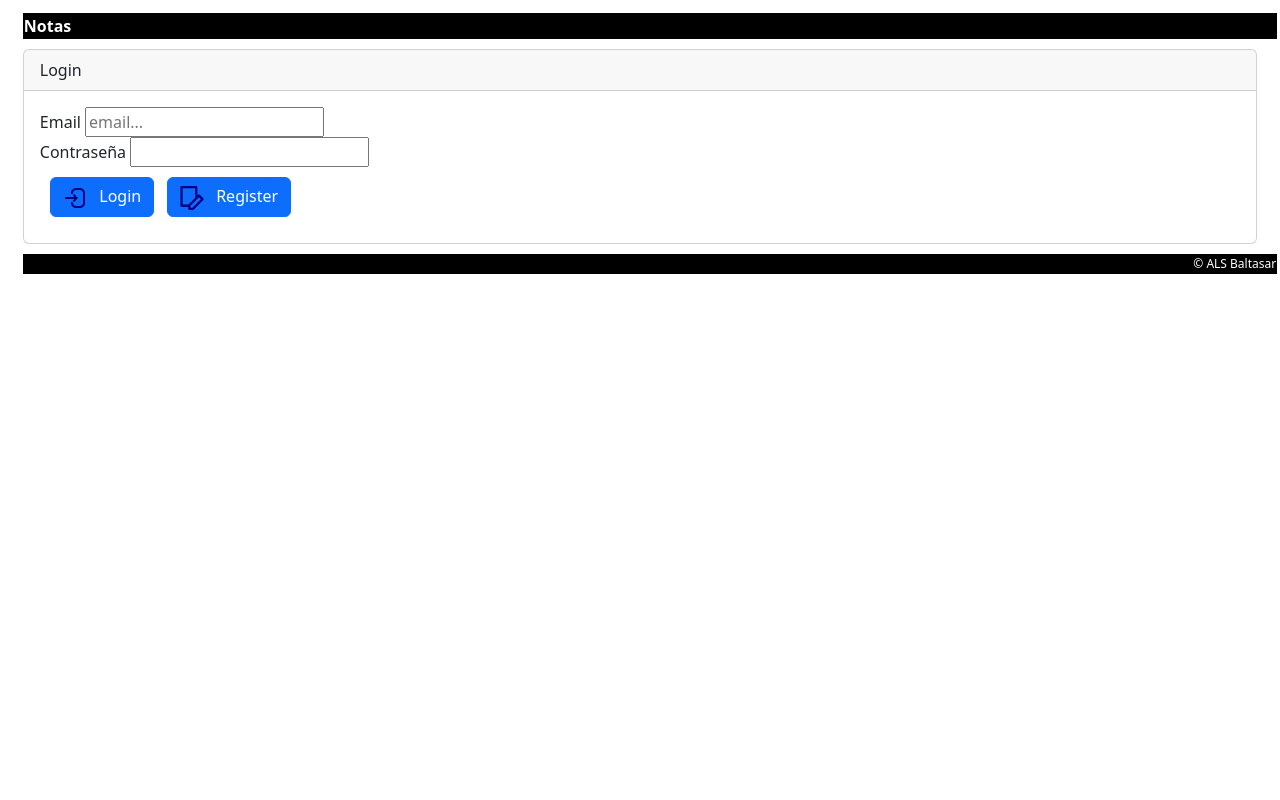
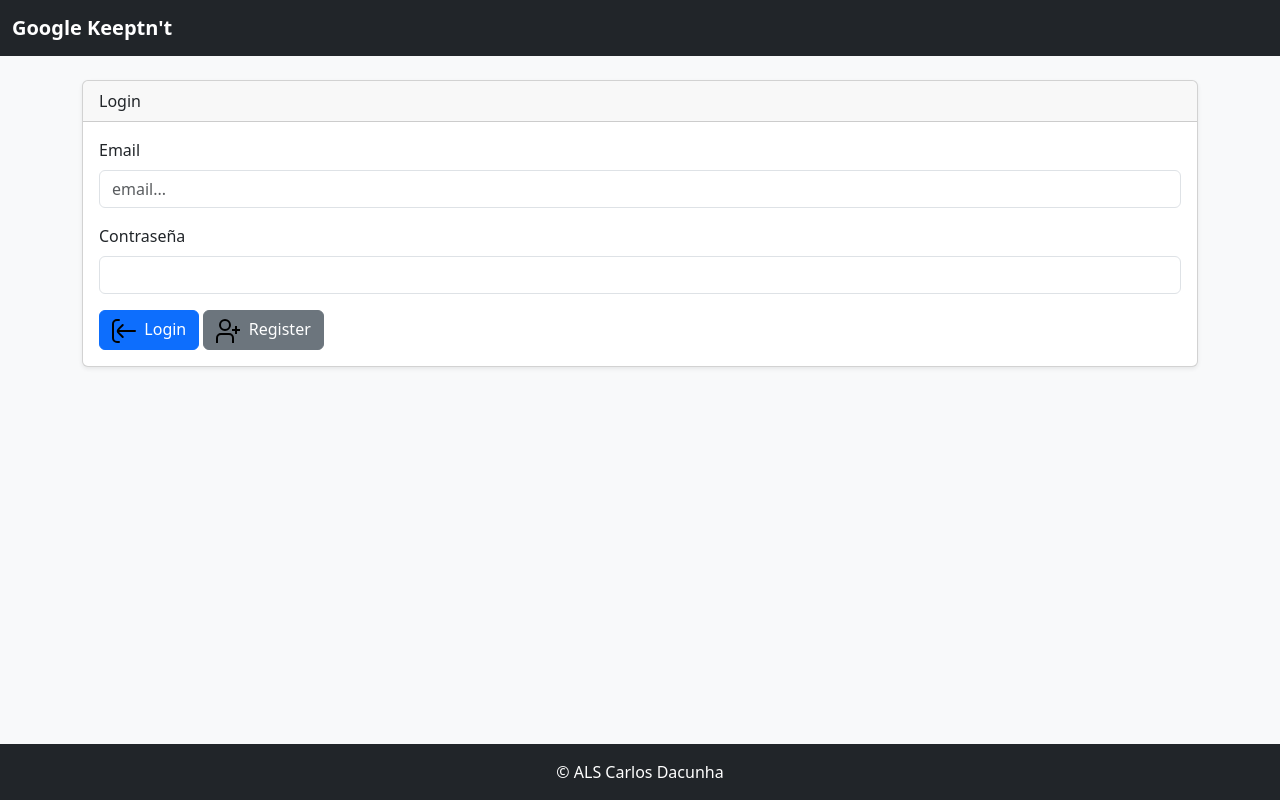
Before and after one commit to CDacu/Proyecto_ALS, a Flask app: page / in a window 1280 px wide. Run offline with Flask 2, Linux system fonts and the light colour scheme; parts of the project's set-up code (start-up, migrations or seed data) failed here and were passed over.

Commit message:
Codigo Funcional

```diff
--- a/app.py
+++ b/app.py
@@ -22,21 +22,20 @@ def create_app():
     flapp.register_blueprint(user_blpr)
     flapp.register_blueprint(nota_blpr)
     flapp.register_blueprint(seccion_blpr)
+
+    @login.unauthorized_handler
+    def unauthorized_handler():
+        flask.flash("Unauthorized access.")
+        return flask.redirect("/")
+
+    @login.user_loader
+    def user_loader(email: str) -> User:
+        return User.find(sirop, email)
+
     return flapp, sirop, login
 
 
 app, srp, lm = create_app()
-
-
-@lm.unauthorized_handler
-def unauthorized_handler():
-    flask.flash("Unauthorized access.")
-    return flask.redirect("/")
-
-
-@lm.user_loader
-def user_loader(email: str) -> User:
-    return User.find(srp, email)
 
 
 @app.route("/favicon.ico")
@@ -80,16 +79,25 @@ def main():
     usr = User.current()
     nota_list = []
     seccion_list = []
+    notas_por_seccion = {}
+    notas_sin_seccion = []
 
     if usr:
-        nota_list = srp.filter(Nota, lambda n: n.usr_email == usr.email)
-        seccion_list = srp.filter(Seccion, lambda s: s.usr_email == usr.email)
+        nota_list = list(srp.filter(Nota, lambda n: n.usr_email == usr.email))
+        seccion_list = list(srp.filter(Seccion, lambda s: s.usr_email == usr.email))
+
+        for seccion in seccion_list:
+            notas_por_seccion[seccion] = [nota for nota in nota_list if nota.section == seccion.name]
+
+        notas_sin_seccion = [nota for nota in nota_list if not nota.section]
 
     sust = {
         "usr": usr,
         "srp": srp,
         "nota_list": nota_list,
-        "seccion_list": seccion_list
+        "seccion_list": seccion_list,
+        "notas_por_seccion": notas_por_seccion,
+        "notas_sin_seccion": notas_sin_seccion
     }
 
     return flask.render_template("index.html", **sust)
--- a/templates/index.html
+++ b/templates/index.html
@@ -1,107 +1,127 @@
 {% extends "skeleton.html" %}
 
 {% block contents %}
-
 {% if usr %}
-
-<div class="card" id="dvNotas" style="margin: 10px">
-    <div class="card-header">Notas</div>
+<div class="card mb-4 shadow-sm">
     <div class="card-body">
-        {% if nota_list %}
-            <ul class="list-group list-group-flush list-group-numbered">
-                {% for nota_entry in nota_list %}
-                    <li class="list-group-item">
-                        <a class="btn btn-warning" href="#" onclick="window.location='/nota/delete?nota_id={{ nota_entry.oid }}'" role="button">
-                            <img width="24px" src="/static/delete.svg" title="delete" />
-                            &nbsp;
-                            Borrar
+        <div class="d-flex justify-content-end">
+            <a class="btn btn-primary me-2" href="#" onclick="window.location='/seccion/add'" role="button">
+                <img width="24px" src="/static/add.svg" title="add" />
+                &nbsp;Añadir Sección
             </a>
-                        <a class="btn btn-secondary" href="#" onclick="window.location='/nota/edit/{{ nota_entry.oid }}'" role="button">
-                            <img width="24px" src="/static/edit.svg" title="edit" /> <!-- TODO: No hay icono Edit (No deberia ser problema, a futuro se buscan nuevos iconos)-->
-                            &nbsp;
-                            Editar
+            <a class="btn btn-primary" href="#" onclick="window.location='/nota/add'" role="button">
+                <img width="24px" src="/static/add.svg" title="add" />
+                &nbsp;Añadir Nota
             </a>
-                        &nbsp;
-                        {% include "nota_entry.html" %}
-                    </li>
+        </div>
+        {% if notas_sin_seccion %}
+            <div class="row row-cols-1 row-cols-md-3 g-4 mb-4">
+                {% for nota in notas_sin_seccion %}
+                    <div class="col">
+                        <div class="card">
+                            <div class="card-body">
+                                <h5 class="card-title">{{ nota.title }}</h5>
+                                {% if nota.note_type == 'lista' %}
+                                    <ul class="list-group">
+                                        {% for item in nota.content %}
+                                            <li class="list-group-item">{{ item }}</li>
                                         {% endfor %}
                                     </ul>
+                                {% elif nota.note_type == 'imagen' %}
+                                    <a href="{{ nota.content.url }}">{{ nota.content.url }}</a>
+                                    <p>{{ nota.content.text }}</p>
                                 {% else %}
-            <b>No hay notas disponibles...</b>
+                                    <p class="card-text">{{ nota.content }}</p>
                                 {% endif %}
-        <div id="dvNotasButtons" style="margin-top: 5%">
-            <a class="btn btn-primary" href="#" onclick="window.location='/nota/add'" role="button">
-                <img width="24px" src="/static/add.svg" title="add" />
-                &nbsp;
-                Añadir Nota
+                                <div class="d-flex justify-content-end align-items-center">
+                                    <a class="btn btn-warning btn-sm me-1" href="#" onclick="window.location='/nota/delete?nota_id={{ nota.oid }}'" role="button">
+                                        <img width="16px" src="/static/delete.svg" title="delete" />
+                                    </a>
+                                    <a class="btn btn-secondary btn-sm" href="#" onclick="window.location='/nota/edit/{{ nota.oid }}'" role="button">
+                                        <img width="16px" src="/static/edit.svg" title="edit" />
                                     </a>
                                 </div>
                             </div>
                         </div>
-
-<div class="card" id="dvSecciones" style="margin: 10px">
-    <div class="card-header">Secciones</div>
+                    </div>
+                {% endfor %}
+            </div>
+        {% endif %}
+        {% if notas_por_seccion %}
+            {% for seccion, notas in notas_por_seccion.items() %}
+                <div class="d-flex justify-content-between align-items-center">
+                    <h4>{{ seccion.name }}</h4>
+                    <div>
+                        <a class="btn btn-warning btn-sm me-1" href="#" onclick="window.location='/seccion/delete?seccion_id={{ seccion.oid }}'" role="button">
+                            <img width="16px" src="/static/delete.svg" title="delete" />
+                            &nbsp;Borrar Sección
+                        </a>
+                        <a class="btn btn-secondary btn-sm" href="#" onclick="window.location='/seccion/edit/{{ seccion.oid }}'" role="button">
+                            <img width="16px" src="/static/edit.svg" title="edit" />
+                            &nbsp;Editar Sección
+                        </a>
+                    </div>
+                </div>
+                <div class="row row-cols-1 row-cols-md-3 g-4 mb-4">
+                    {% for nota in notas %}
+                        <div class="col">
+                            <div class="card">
                                 <div class="card-body">
-        {% if seccion_list %}
-            <ul class="list-group list-group-flush list-group-numbered">
-                {% for seccion_entry in seccion_list %}
-                    <li class="list-group-item">
-                        <a class="btn btn-warning" href="#" onclick="window.location='/seccion/delete?seccion_id={{ seccion_entry.oid }}'" role="button">
-                            <img width="24px" src="/static/delete.svg" title="delete" />
-                            &nbsp;
-                            Borrar
-                        </a>
-                        <a class="btn btn-secondary" href="#" onclick="window.location='/seccion/edit/{{ seccion_entry.oid }}'" role="button">
-                            <img width="24px" src="/static/edit.svg" title="edit" />
-                            &nbsp;
-                            Editar
-                        </a>
-                        &nbsp;
-                        <b>{{ seccion_entry.name }}</b>
-                    </li>
+                                    <h5 class="card-title">{{ nota.title }}</h5>
+                                    {% if nota.note_type == 'lista' %}
+                                        <ul class="list-group">
+                                            {% for item in nota.content %}
+                                                <li class="list-group-item">{{ item }}</li>
                                             {% endfor %}
                                         </ul>
+                                    {% elif nota.note_type == 'imagen' %}
+                                        <a href="{{ nota.content.url }}">{{ nota.content.url }}</a>
+                                        <p>{{ nota.content.text }}</p>
                                     {% else %}
-            <b>No hay secciones disponibles...</b>
+                                        <p class="card-text">{{ nota.content }}</p>
                                     {% endif %}
-        <div id="dvSeccionesButtons" style="margin-top: 5%">
-            <a class="btn btn-primary" href="#" onclick="window.location='/seccion/add'" role="button">
-                <img width="24px" src="/static/add.svg" title="add" />
-                &nbsp;
-                Añadir Sección
+                                    <div class="d-flex justify-content-end align-items-center">
+                                        <a class="btn btn-warning btn-sm me-1" href="#" onclick="window.location='/nota/delete?nota_id={{ nota.oid }}'" role="button">
+                                            <img width="16px" src="/static/delete.svg" title="delete" />
+                                        </a>
+                                        <a class="btn btn-secondary btn-sm" href="#" onclick="window.location='/nota/edit/{{ nota.oid }}'" role="button">
+                                            <img width="16px" src="/static/edit.svg" title="edit" />
                                         </a>
                                     </div>
                                 </div>
                             </div>
-
+                        </div>
+                    {% endfor %}
+                </div>
+            {% endfor %}
+        {% endif %}
+    </div>
+</div>
 {% else %}
-
-<div id="dvLogin" class="card" style="margin: 10px">
+<div class="card mb-4 shadow-sm">
     <div class="card-header">Login</div>
     <div class="card-body">
         <form id="frmLogin" name="frmLogin" action="/login" method="POST">
-            <label for="edEmail">Email</label>
-            <input type="text" id="edEmail" name="edEmail" placeholder="email..." />
-            <br/>
-            <label for="edPswd">Contraseña</label>
-            <input type="password" id="edPswd" name="edPswd" />
-            <p style="margin: 10px">
-                <a href="#" onclick="document.frmLogin.submit()" class="btn btn-primary">
+            <div class="mb-3">
+                <label for="edEmail" class="form-label">Email</label>
+                <input type="text" class="form-control" id="edEmail" name="edEmail" placeholder="email..." required>
+            </div>
+            <div class="mb-3">
+                <label for="edPswd" class="form-label">Contraseña</label>
+                <input type="password" class="form-control" id="edPswd" name="edPswd" required>
+            </div>
+            <div>
+                <button type="submit" class="btn btn-primary">
                     <img width="24px" src="/static/login.svg" title="login" />
-                    &nbsp;
-                    Login
-                </a>
-                &nbsp;
-                <a href="#" onclick="document.frmLogin.action = '/user/add'; document.frmLogin.submit()" class="btn btn-primary">
+                    &nbsp;Login
+                </button>
+                <button type="button" class="btn btn-secondary" onclick="document.frmLogin.action = '/user/add'; document.frmLogin.submit()">
                     <img width="24px" src="/static/register.svg" title="register" />
-                    &nbsp;
-                    Register
-                </a>
-            </p>
+                    &nbsp;Register
+                </button>
+            </div>
         </form>
     </div>
 </div>
-
 {% endif %}
-
 {% endblock %}
--- a/templates/skeleton.html
+++ b/templates/skeleton.html
@@ -7,22 +7,23 @@
     <link rel="stylesheet" href="https://cdn.jsdelivr.net/npm/bootstrap@5.3.3/dist/css/bootstrap.min.css" />
 </head>
 
-<body style="margin: 1%">
-    <table style="width: 100%; background-color: black; color: white; margin: 10px">
-        <tr>
-            <td style="width: 80%"><b>Notas</b></td>
+<body class="bg-light d-flex flex-column min-vh-100">
+
+    <nav class="navbar navbar-dark bg-dark mb-4">
+        <div class="container-fluid">
+            <a class="navbar-brand" href="#"><b>Google Keeptn't</b></a>
             {% if usr %}
-                <td style="text-align: end">
-                    <a class="btn btn-primary" href="#" onclick="window.location = '/logout'" role="button">
+            <div class="d-flex">
+                <a class="btn btn-light" href="#" onclick="window.location = '/logout'" role="button">
                     <img width="24px" src="/static/logout.svg" title="logout" />
-                        &nbsp;
-                        Salir
+                    &nbsp;Salir
                 </a>
-                </td>
+            </div>
             {% endif %}
-        </tr>
-    </table>
+        </div>
+    </nav>
 
+    <div class="container flex-grow-1">
         {% block contents %}
         {% endblock %}
 
@@ -34,16 +35,15 @@
                     <button type="button" class="btn-close" data-bs-dismiss="alert" aria-label="Close"></button>
                 </div>
             {% endfor %}
+        {% endif %}
+    </div>
 
-    {% endif %}
+    <footer class="footer mt-auto py-3 bg-dark text-white text-center">
+        <div class="container">
+            &copy; ALS Carlos Dacunha
+        </div>
+    </footer>
 
-    <table style="width: 100%; background-color: black; color: white; margin: 10px">
-        <tr>
-            <td style="width: 100%; text-align: end; font-size: 75%">&copy; ALS Baltasar</td>
-        </tr>
-    </table>
-
-    <script src="https://cdn.jsdelivr.net/npm/bootstrap@5.3.3/dist/js/bootstrap.min.js"></script>
+    <script src="https://cdn.jsdelivr.net/npm/bootstrap@5.3.3/dist/js/bootstrap.bundle.min.js"></script>
 </body>
-
 </html>
```
Also changed, not shown: views/nota.py (+5 -2 lines), views/templates/add_nota.html (+43 -39 lines), views/templates/add_seccion.html (+11 -16 lines), views/templates/edit_nota.html (+43 -38 lines), views/templates/edit_seccion.html (+11 -15 lines), static/add.svg, static/back.svg, static/delete.svg, static/edit.svg (added), static/login.svg, static/logout.svg, static/register.svg. Lines whose indentation alone changed are shown as unchanged.
